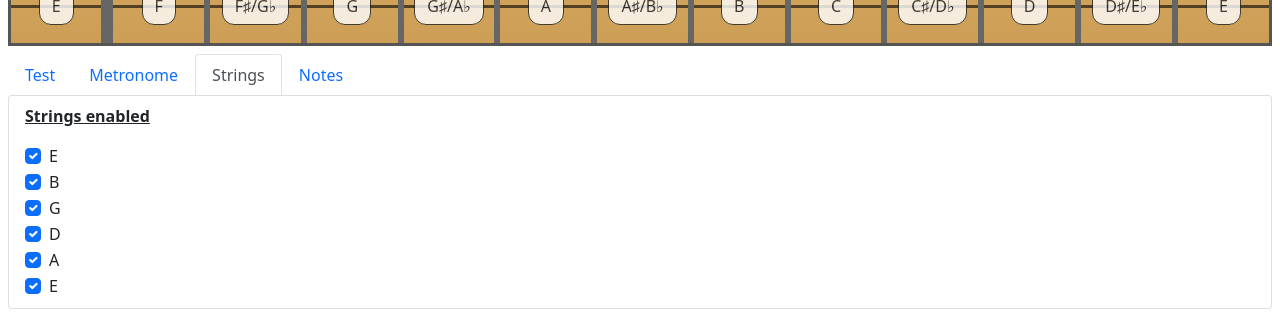
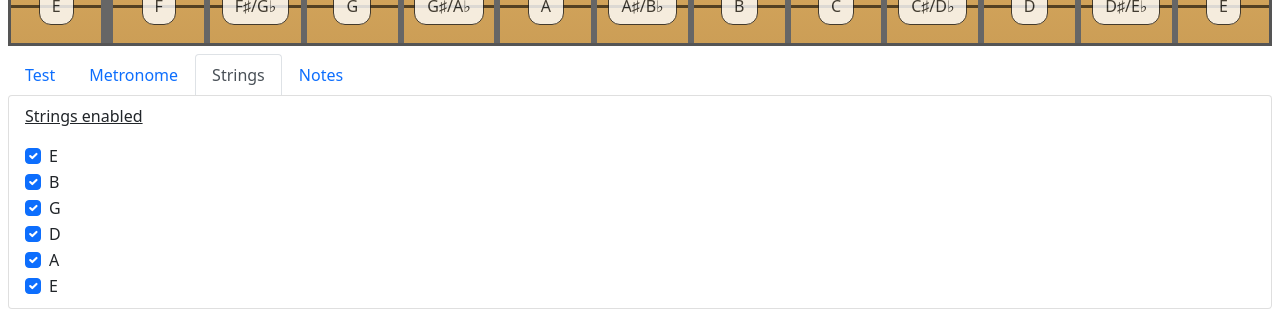
Before and after one commit to whleucka/guitar-lesson, a PHP site: page / in a window 1280 px wide, after a click on "Strings". Shown: the part 400-713 px from the top of the page. Run offline with PHP 8.4, Linux system fonts and the light colour scheme; some web fonts are replaced.

Commit message:
fix: remove font weight

```diff
--- a/inc/notes.php
+++ b/inc/notes.php
@@ -1,6 +1,6 @@
 <ul class="list-group">
     <li class="list-group-item">
-        <p class="fw-bold"><u>Notes enabled</u></p>
+        <p><u>Notes enabled</u></p>
         <div class="d-flex flex-column">
             <?php foreach ($notes as $i => $note): ?>
                 <div class="form-check form-check-inline">
--- a/inc/strings.php
+++ b/inc/strings.php
@@ -1,6 +1,6 @@
 <ul class="list-group">
     <li class="list-group-item">
-        <p class="fw-bold"><u>Strings enabled</u></p>
+        <p><u>Strings enabled</u></p>
         <div class="d-flex flex-column">
             <?php foreach ($strings as $i => $string): ?>
                 <div class="form-check form-check-inline">
```
